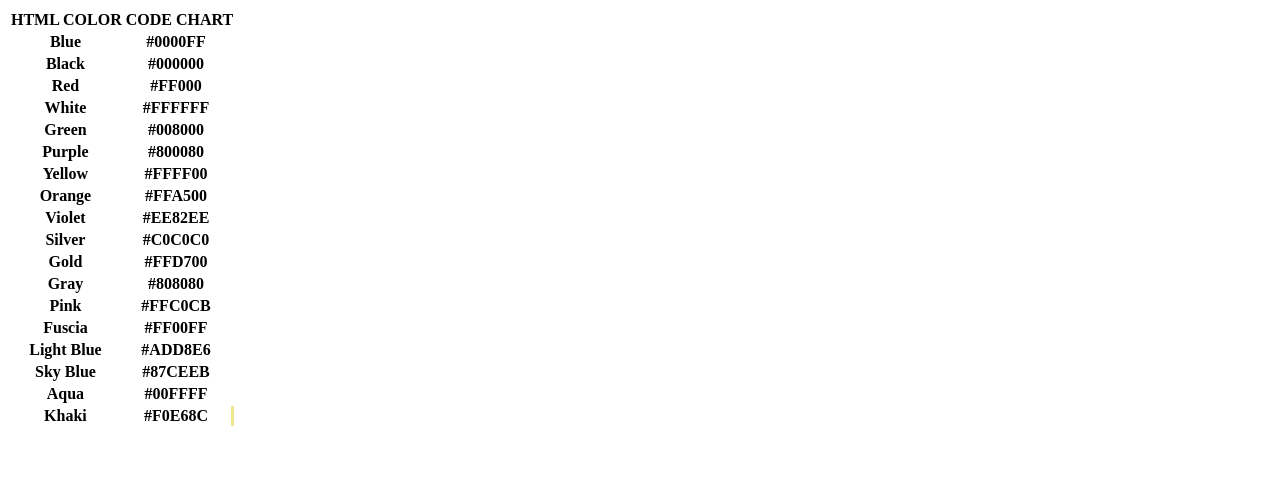
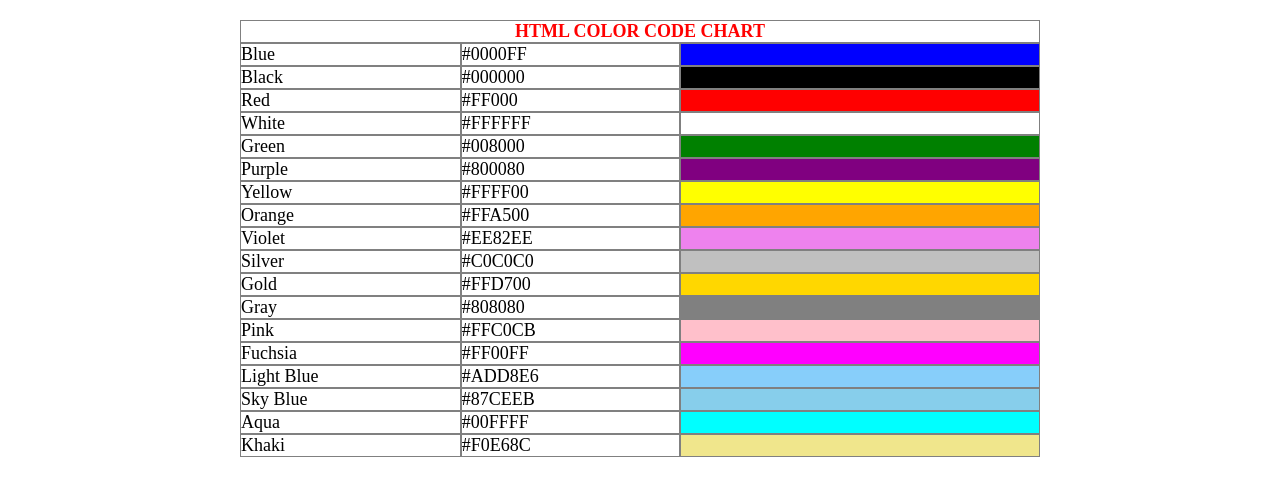
Before and after one commit to NataFishchenko/homework-lesson2-git, a plain HTML site: page homework12/index.html in a window 1280 px wide. Drawn offline with Linux system fonts and the light colour scheme.

Commit message:
add style

```diff
--- a/homework12/index.html
+++ b/homework12/index.html
@@ -4,9 +4,86 @@
     <meta charset="UTF-8">
     <title>Table1</title>
     <style>
-        tfoot>tr>th:last-child{
+
+        *{
+            margin: 0;
+            padding: 0;
+            box-sizing: border-box;
+            border-spacing:0;
+        }
+        table{
+            width:800px;
+            font-size:18px;
+            margin: 20px auto;
+        }
+        td,th{
+            border:1px solid grey;
+
+        }
+        th{
+            text-align: center;
+            color:red;
+        }
+        tbody>td :nth-last-child(n+2){
+            width: 220px;
+        }
+
+        .blue{
+            background-color: blue;
+            width: 360px;
+        }
+        .black{
+            background-color: black;
+        }
+        .red{
+            background-color: red;
+        }
+        .white{
+            background-color: white;
+        }
+        .green{
+            background-color: green;
+        }
+        .purple{
+            background-color: purple;
+        }
+        .yellow{
+            background-color: yellow;
+        }
+        .orange{
+            background-color: orange;
+        }
+        .violet{
+            background-color: violet;
+        }
+        .silver{
+            background-color: silver;
+        }
+        .gold{
+            background-color: gold;
+        }
+        .gray{
+            background-color: gray;
+        }
+        .pink{
+            background-color: pink;
+        }
+        .fuscia{
+            background-color: fuchsia;
+        }
+        .l-blue{
+            background-color: lightskyblue;
+        }
+        .s-blue{
+            background-color: skyblue;
+        }
+        .aqua{
+            background-color: aqua;
+        }
+        .khaki{
             background-color: khaki;
         }
+
     </style>
 </head>
 <body>
@@ -20,96 +97,96 @@
     </thead>
     <tbody>
     <tr>
-        <th>Blue</th>
-        <th>#0000FF</th>
-        <th class="blue"></th>
+        <td>Blue</td>
+        <td>#0000FF</td>
+        <td class="blue"></td>
     </tr>
     <tr>
-        <th>Black</th>
-        <th>#000000</th>
-        <th class="black"></th>
+        <td>Black</td>
+        <td>#000000</td>
+        <td class="black"></td>
     </tr>
     <tr>
-        <th>Red</th>
-        <th>#FF000</th>
-        <th class="red"></th>
+        <td>Red</td>
+        <td>#FF000</td>
+        <td class="red"></td>
     </tr>
     <tr>
-        <th>White</th>
-        <th>#FFFFFF</th>
-        <th class="white"></th>
+        <td>White</td>
+        <td>#FFFFFF</td>
+        <td class="white"></td>
     </tr>
     <tr>
-        <th>Green</th>
-        <th>#008000</th>
-        <th class="green"></th>
+        <td>Green</td>
+        <td>#008000</td>
+        <td class="green"></td>
     </tr>
     <tr>
-        <th>Purple</th>
-        <th>#800080</th>
-        <th class="purple"></th>
+        <td>Purple</td>
+        <td>#800080</td>
+        <td class="purple"></td>
     </tr>
     <tr>
-        <th>Yellow</th>
-        <th>#FFFF00</th>
-        <th class="yellow"></th>
+        <td>Yellow</td>
+        <td>#FFFF00</td>
+        <td class="yellow"></td>
     </tr>
     <tr>
-        <th>Orange</th>
-        <th>#FFA500</th>
-        <th class="orange"></th>
+        <td>Orange</td>
+        <td>#FFA500</td>
+        <td class="orange"></td>
     </tr>
     <tr>
-        <th>Violet</th>
-        <th>#EE82EE</th>
-        <th class="violet"></th>
+        <td>Violet</td>
+        <td>#EE82EE</td>
+        <td class="violet"></td>
     </tr>
     <tr>
-        <th>Silver</th>
-        <th>#C0C0C0</th>
-        <th class="silver"></th>
+        <td>Silver</td>
+        <td>#C0C0C0</td>
+        <td class="silver"></td>
     </tr>
     <tr>
-        <th>Gold</th>
-        <th>#FFD700</th>
-        <th class="gold"></th>
+        <td>Gold</td>
+        <td>#FFD700</td>
+        <td class="gold"></td>
     </tr>
     <tr>
-        <th>Gray</th>
-        <th>#808080</th>
-        <th class="gray"></th>
+        <td>Gray</td>
+        <td>#808080</td>
+        <td class="gray"></td>
     </tr>
     <tr>
-        <th>Pink</th>
-        <th>#FFC0CB</th>
-        <th class="pink"></th>
+        <td>Pink</td>
+        <td>#FFC0CB</td>
+        <td class="pink"></td>
     </tr>
     <tr>
-        <th>Fuscia</th>
-        <th>#FF00FF</th>
-        <th class="fuscia"></th>
+        <td>Fuchsia</td>
+        <td>#FF00FF</td>
+        <td class="fuscia"></td>
     </tr>
     <tr>
-        <th>Light Blue</th>
-        <th>#ADD8E6</th>
-        <th class="l-blue"></th>
+        <td>Light Blue</td>
+        <td>#ADD8E6</td>
+        <td class="l-blue"></td>
     </tr>
     <tr>
-        <th>Sky Blue</th>
-        <th>#87CEEB</th>
-        <th class=" s-blue"></th>
+        <td>Sky Blue</td>
+        <td>#87CEEB</td>
+        <td class=" s-blue"></td>
     </tr>
     <tr>
-        <th>Aqua</th>
-        <th>#00FFFF</th>
-        <th class="aqua"></th>
+        <td>Aqua</td>
+        <td>#00FFFF</td>
+        <td class="aqua"></td>
     </tr>
     </tbody>
     <tfoot>
     <tr>
-        <th>Khaki</th>
-        <th>#F0E68C</th>
-        <th></th>
+        <td>Khaki</td>
+        <td>#F0E68C</td>
+        <td class="khaki"></td>
     </tr>
     </tfoot>
 </table>
```
Also changed, not shown: homework10/img/Burgers.png (added), homework10/img/burger.png (added), homework10/img/cafe.png (added), homework10/img/free.png (added).
